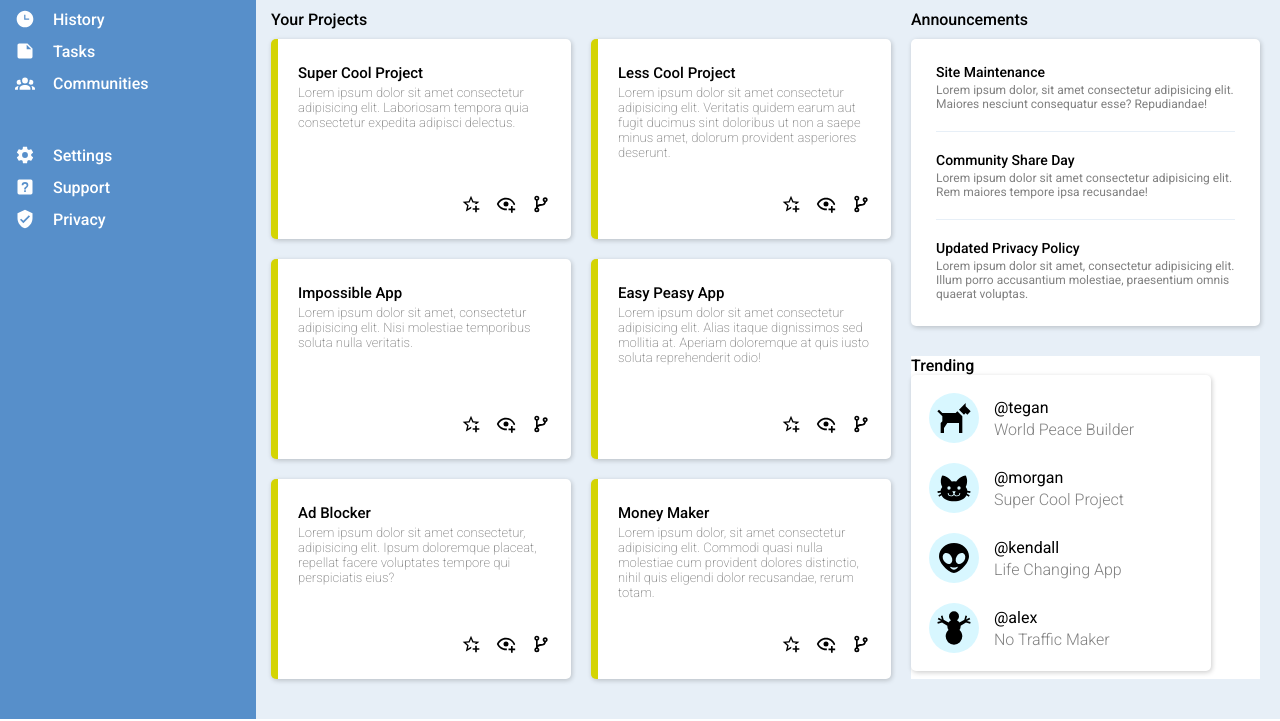
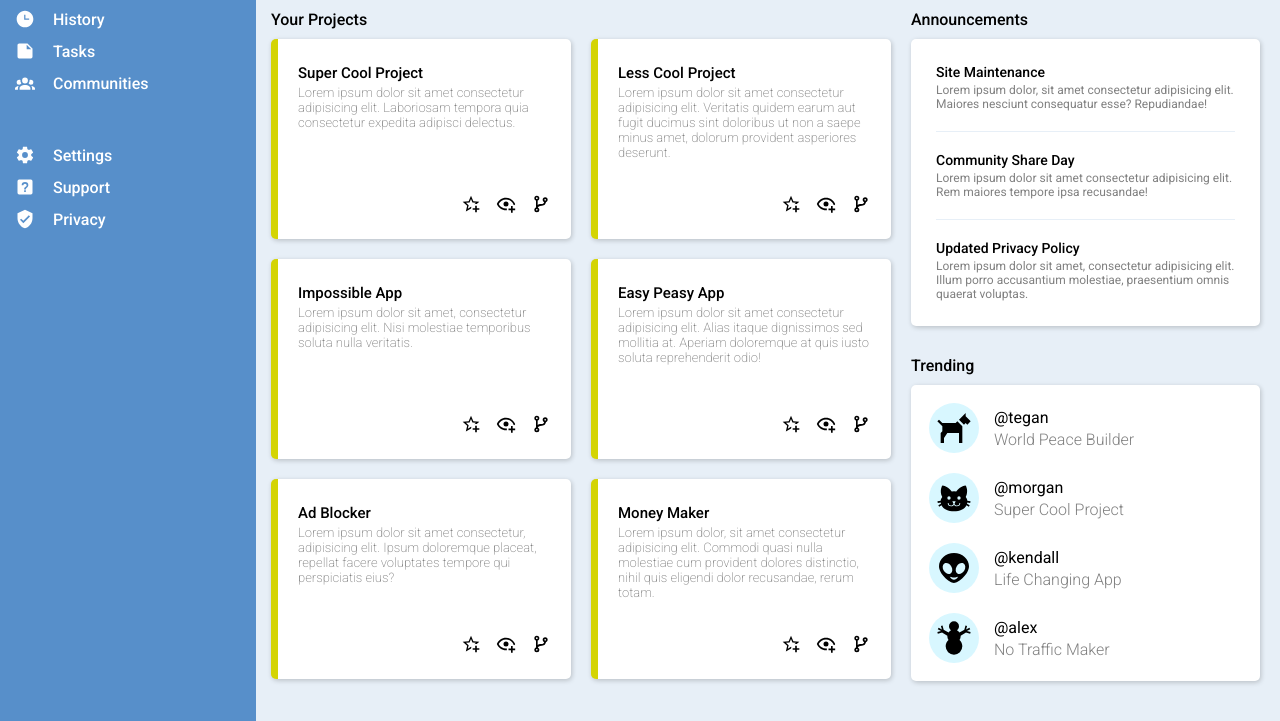
Before and after one commit to Sulemank-1/odin-admin-dashboard, a plain HTML site: page index.html in a window 1280 px wide. Shown: the part 147-868 px from the top of the page. Drawn offline with Linux system fonts and the light colour scheme.

Commit message:
Style the "Trending" section
Finish the styling this section

```diff
--- a/index.html
+++ b/index.html
@@ -14,6 +14,7 @@
   </head>
   <body>
     <div class="container">
+
       <nav class="dashboard">
         <div class="dashboard-icon-div bottom-margin">
           <img
@@ -291,8 +292,10 @@
               </div>
             </aside>
           </div>
+
+          <div>
+            <p class="main-headings">Trending</p>
             <aside class="trending-container">
-            <span class="main-headings">Trending</span>
               <div class="trending box-shadow">
                 <div class="t">
                   <div>
@@ -351,5 +354,6 @@
           </div>
         </div>
       </div>
+    </div>
   </body>
 </html>
--- a/style.css
+++ b/style.css
@@ -281,6 +281,11 @@ aside {
 
 /*************** "Trending" Section Styles  *************/
 
+.trending-container{
+  border-radius: 5px;
+  box-shadow: 1px 1.5px 5px rgba(0, 0, 0, 0.2);
+}
+
 .trending {
   display: flex;
   flex-direction: column;
@@ -308,9 +313,6 @@ aside {
   height: 40px;
 }
 
-.box-shadow {
-  box-shadow: 1px 1.5px 5px rgba(0, 0, 0, 0.2);
-}
 
 .capitalized {
   text-transform: capitalize;
```
Lines whose indentation alone changed are shown as unchanged.
